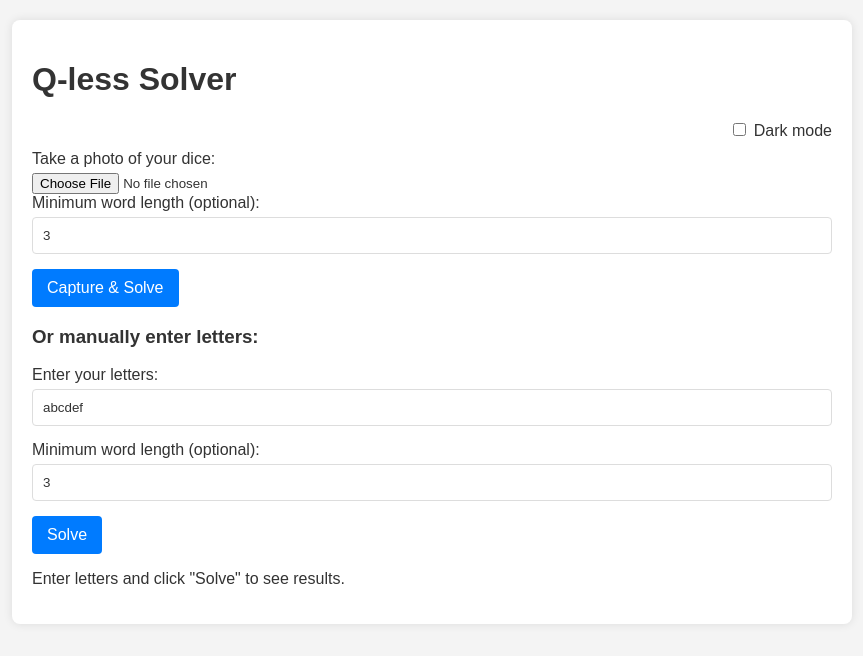
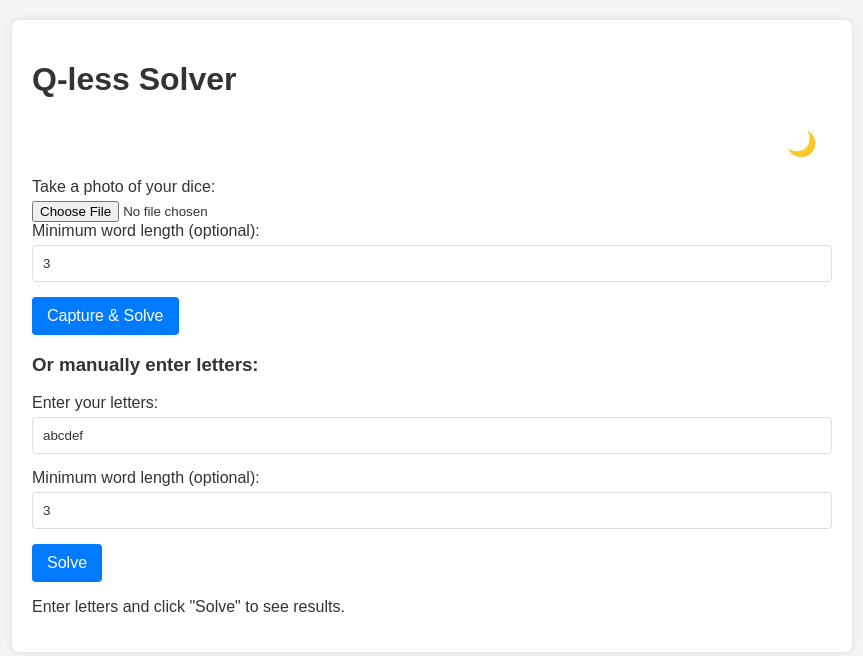
Before and after one commit to scottfp/qless-solver, a FastAPI app: page / in a window 1280 px wide. Shown: the top 656 px of the page, without its empty margins (208-1071 px from the left). Run offline with FastAPI, Linux system fonts and the light colour scheme; some libraries are stand-ins or nearby versions.

Commit message:
Improve dark mode toggle with icons

```diff
--- a/web/templates/index.html
+++ b/web/templates/index.html
@@ -130,16 +130,22 @@
             text-align: right;
             margin-bottom: 10px;
         }
+
+        .theme-toggle button {
+            background: none;
+            border: none;
+            cursor: pointer;
+            font-size: 24px;
+        }
     </style>
 </head>
 <body>
     <div class="container">
         <h1>Q-less Solver</h1>
         <div class="theme-toggle">
-            <label>
-                <input type="checkbox" id="dark-mode-toggle">
-                Dark mode
-            </label>
+            <button id="dark-mode-toggle" aria-label="Toggle dark mode">
+                🌙
+            </button>
         </div>
 
         <form id="image-form"
@@ -185,13 +191,13 @@
 
     <script>
         // Dark mode toggle logic
-        const toggle = document.getElementById('dark-mode-toggle');
+        const toggleButton = document.getElementById('dark-mode-toggle');
         const prefersDark = window.matchMedia('(prefers-color-scheme: dark)');
         const storedPreference = localStorage.getItem('darkMode');
 
         function setMode(enabled) {
             document.documentElement.classList.toggle('dark-mode', enabled);
-            toggle.checked = enabled;
+            toggleButton.textContent = enabled ? '☀' : '🌙';
         }
 
         if (storedPreference === null) {
@@ -200,8 +206,8 @@
             setMode(storedPreference === 'true');
         }
 
-        toggle.addEventListener('change', () => {
-            const enabled = toggle.checked;
+        toggleButton.addEventListener('click', () => {
+            const enabled = !document.documentElement.classList.contains('dark-mode');
             localStorage.setItem('darkMode', enabled);
             setMode(enabled);
         });
```
